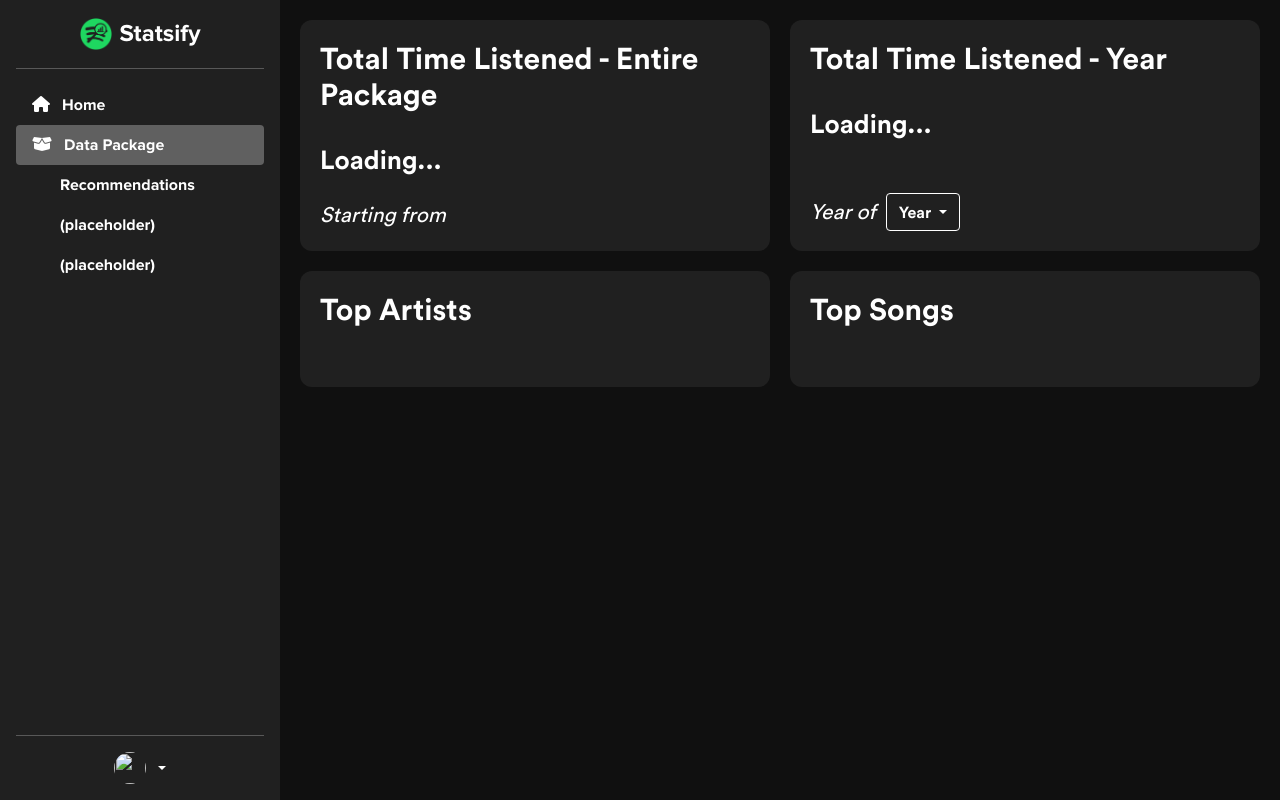
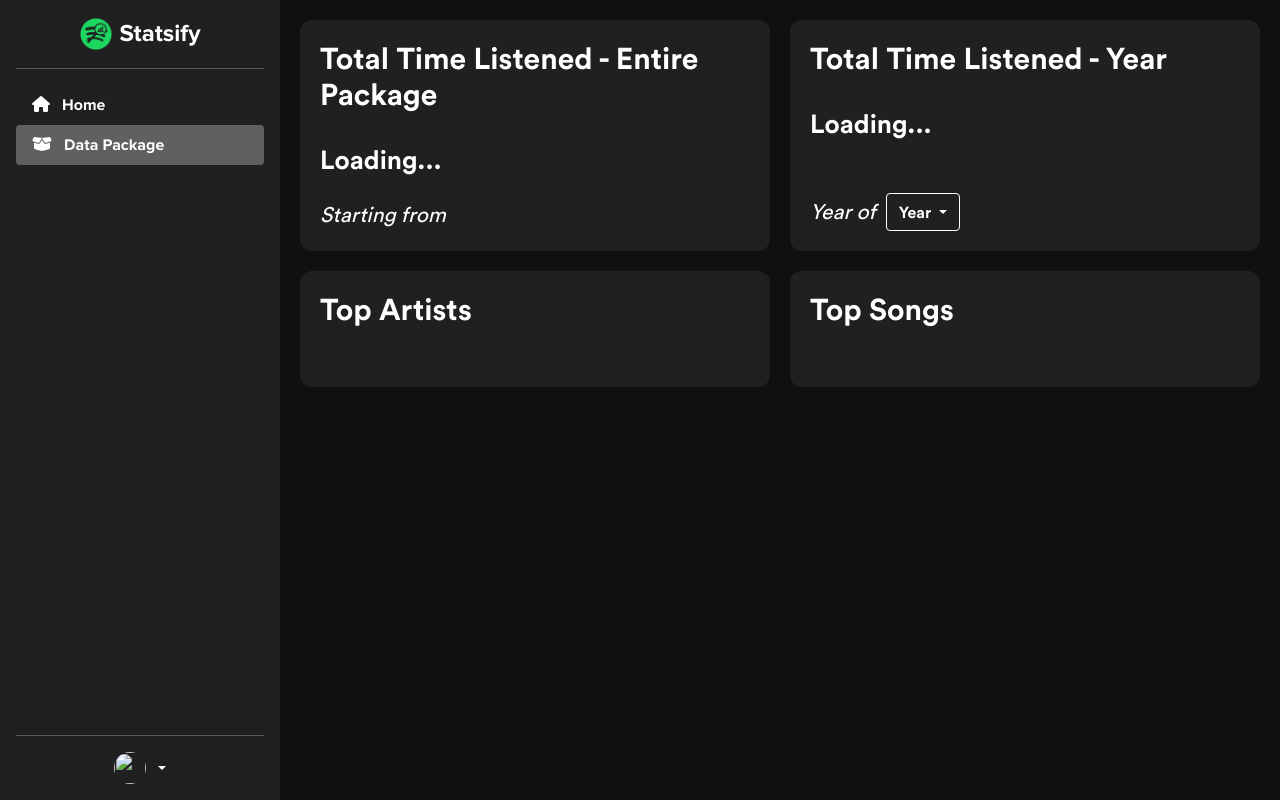
Before and after one commit to jckli/retrievify, a Flask app: template Statsify/templates/dpstats.html in a window 1280 px wide. Run offline with Flask 2, Linux system fonts and the light colour scheme; the template is opened without the code that fills it, so the values that code supplies are empty.

Commit message:
chore: remove placeholder tabs

```diff
--- a/Statsify/templates/layout.html
+++ b/Statsify/templates/layout.html
@@ -34,24 +34,6 @@
                     Data Package
                 </a>
             </li>
-            <li>
-                <a href="#" class="nav-link text-white">
-                    <svg class="bi me-2" width="16" height="16"><use xlink:href="#table"/></svg>
-                    Recommendations
-                </a>
-            </li>
-            <li>
-                <a href="#" class="nav-link text-white">
-                    <svg class="bi me-2" width="16" height="16"><use xlink:href="#grid"/></svg>
-                    (placeholder)
-                </a>
-            </li>
-            <li>
-                <a href="#" class="nav-link text-white">
-                    <svg class="bi me-2" width="16" height="16"><use xlink:href="#people-circle"/></svg>
-                    (placeholder)
-                </a>
-            </li>
             </ul>
             <hr>
             <div class="dropdown">
```
